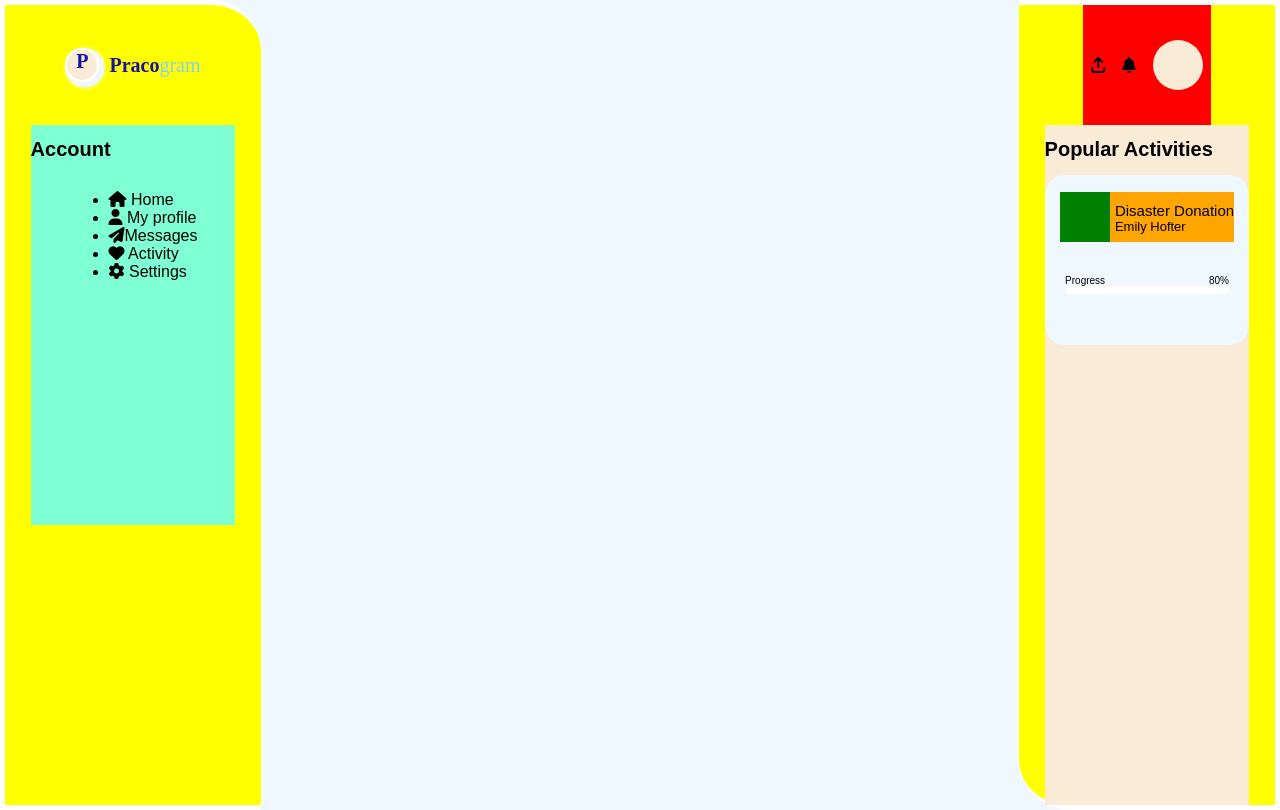
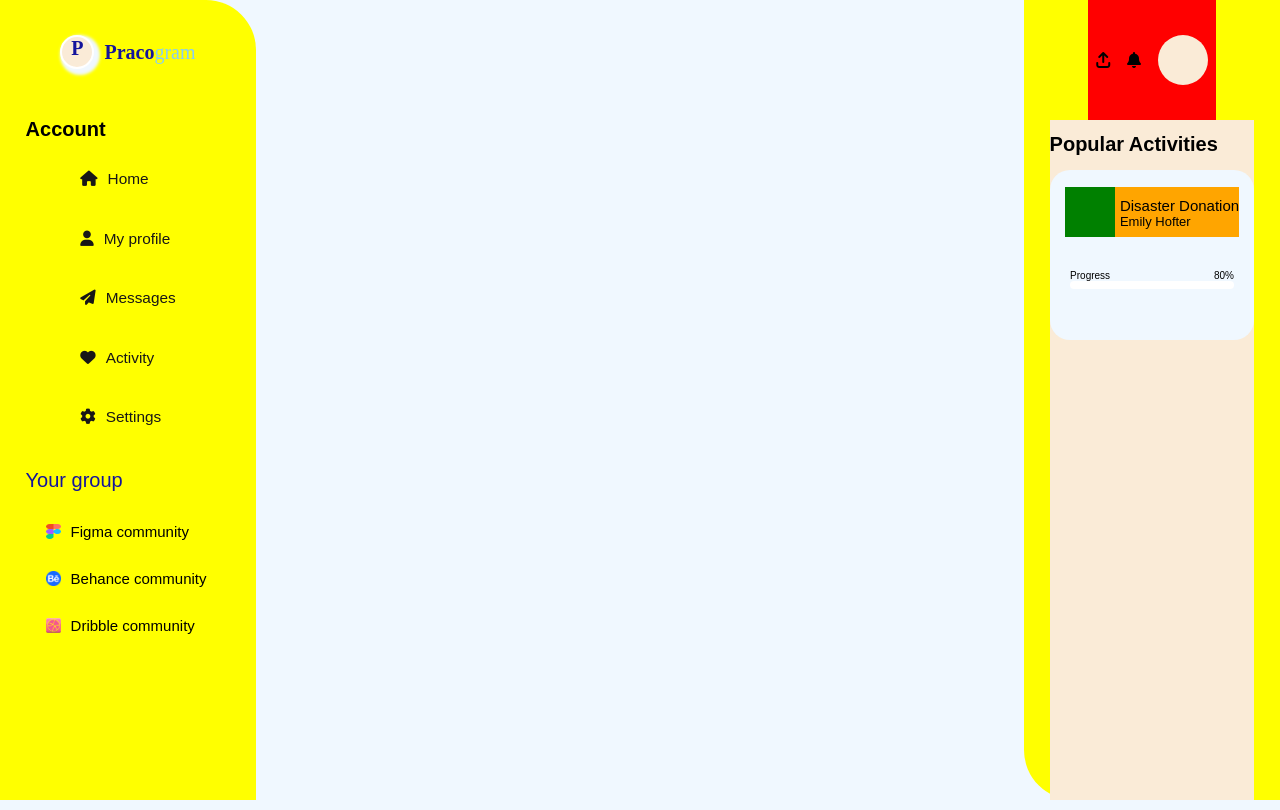
Before and after one commit to Lawdshev/Practice, a React (Create React App) app: page / in a window 1280 px wide. Built offline with nearby package versions, Linux system fonts and the light colour scheme; the HTML template or start-up script is replaced by a standard one.

Commit message:
done with the nav styling

```diff
--- a/src/Components/Group.jsx
+++ b/src/Components/Group.jsx
@@ -0,0 +1,15 @@
+import React from 'react';
+
+
+function Group(props) {
+  return (
+         <div className='group-items'>
+            <div className="group">
+                <img src={props.image} />
+                <p className='group-name'>{props.name}</p>
+            </div>
+        </div>
+  )
+}
+
+export default Group;
--- a/src/Components/GroupInfo.js
+++ b/src/Components/GroupInfo.js
@@ -1,20 +1,24 @@
+import figma from '../your-group images/figma.png';
+import dribble from '../your-group images/dribble.png';
+import behance from '../your-group images/behance.png';
+
 const GroupInfo = [
     {
         id:1,
         name:'Figma community',
-        imageSource:'figma.png'
+        image:figma
     },
 
     {
         id:2,
         name:'Behance community',
-        imageSource:'behance.png'
+        image:behance
     },
 
     {
         id:3,
         name:'Dribble community',
-        imageSource:'dribble.png'
+        image: dribble
     }
 ]
 
--- a/src/Components/Navbar.jsx
+++ b/src/Components/Navbar.jsx
@@ -1,4 +1,8 @@
 import React from 'react';
+import Group from './Group';
+import GroupInfo from './GroupInfo';
+import {Link} from 'react-router-dom';
+
 
 function Navbar() {
   return (
@@ -11,27 +15,29 @@ function Navbar() {
         <div className='account-nav'>
             <h1 className='account'>Account</h1>
             <div className="navitem">
-                <ul className='nav-list'>
-                   <li>
-                   <i className="fa-solid fa-house"></i> Home
-                   </li>
-                   <li>
-                   <i className="fa-solid fa-user"></i> My profile
-                   </li>
-                   <li>
-                   <i className="fa-solid fa-paper-plane"></i>Messages
-                   </li>
-                   <li>
-                   <i className="fa-solid fa-heart"></i> Activity
-                   </li>
-                   <li>
-                   <i className="fa-solid fa-gear"></i> Settings
-                   </li>
-                </ul>
-            </div>
+                  <Link to='/'>
+                    <div className="linkitem"><i className="fa-solid fa-house"></i><span>Home</span></div>
+                  </Link>
+                  <Link to='/profile'>
+                    <div className="linkitem"><i className="fa-solid fa-user"></i><span>My profile</span></div>
+                  </Link>
+                  <Link to='/message'>
+                    <div className="linkitem"><i className="fa-solid fa-paper-plane"></i><span>Messages</span></div>
+                  </Link>
+                  <Link to='/activity'>
+                    <div className="linkitem"><i className="fa-solid fa-heart"></i><span>Activity</span></div>
+                  </Link>
+                  <Link to='/settings'>
+                    <div className="linkitem"><i className="fa-solid fa-gear"></i><span>Settings</span></div>
+                  </Link>
+             </div>
         </div>
         <div className='group-nav'>
-
+             <h2 className='group-heading'>Your group</h2>
+            {GroupInfo.map((info) => (
+            <Group key={info.id}
+                   name={info.name}
+                   image={info.image} />))}
         </div>
     </div>
   )
--- a/src/css/App.scss
+++ b/src/css/App.scss
@@ -5,4 +5,6 @@ body{
     background-color:$tertiary-color;
     font-family: Arial, Helvetica, sans-serif;
     box-sizing: border-box;
+    margin: 0;
+    padding: 0;
 }
--- a/src/css/Navbar.scss
+++ b/src/css/Navbar.scss
@@ -48,21 +48,59 @@
     .account-nav {
         height: 50%;
         width: 80% ;
-        background-color: aquamarine;
         display: flex;
         flex-direction: column;
         align-items: center;
         .account{
              font-weight: 700;
              font-size: 20px;
-             align-self: flex-start
+             align-self: flex-start;
         }
         .navitem {
-            @extend .logo;
-            flex-direction: column;
-            margin-top: 0;
+            @include Flex-display(column);
+            justify-content: space-around;
+            height: 90%;
+            a{
+                @include Link;
+            }
+
+          span{
+            text-decoration: none;
+            margin-left: 10px;
+          }
+
+         }
+    }
+
+    .group-nav {
+        height: 50%;
+        width: 80% ;
+        display: flex;
+        flex-direction: column;
+
+        h2{
+            font-size:$X-large;
+            font-weight: lighter;
+            color: $secondary-color;
+            align-self: flex-start;
         }
 
+        .group{
+            display: flex;
+            align-items: center;
+            margin-left: 20px;
+        }
+
+        .group-name {
+           font-size: $large;
+        }
+
+        img{
+            width: 15px;
+            height: 15px;
+            margin-right: 10px;
+        }
     }
 
+
 }
--- a/src/css/_mixins.scss
+++ b/src/css/_mixins.scss
@@ -2,7 +2,7 @@
 
 @mixin Link {
     text-decoration :none;
-    font-size:clamp(0.5rem, 1.5vw, 1.5rem);
+    font-size:clamp(0.5rem, 1.2vw, 1.2rem);
     color:$link-color;
     margin-bottom: 10px;
     cursor: pointer;
@@ -22,7 +22,6 @@
     flex-direction: column;
     position: absolute;
     background-color: yellow;
-    border: $picture-border;
 }
 
 @mixin Flex-display($direction){
```
